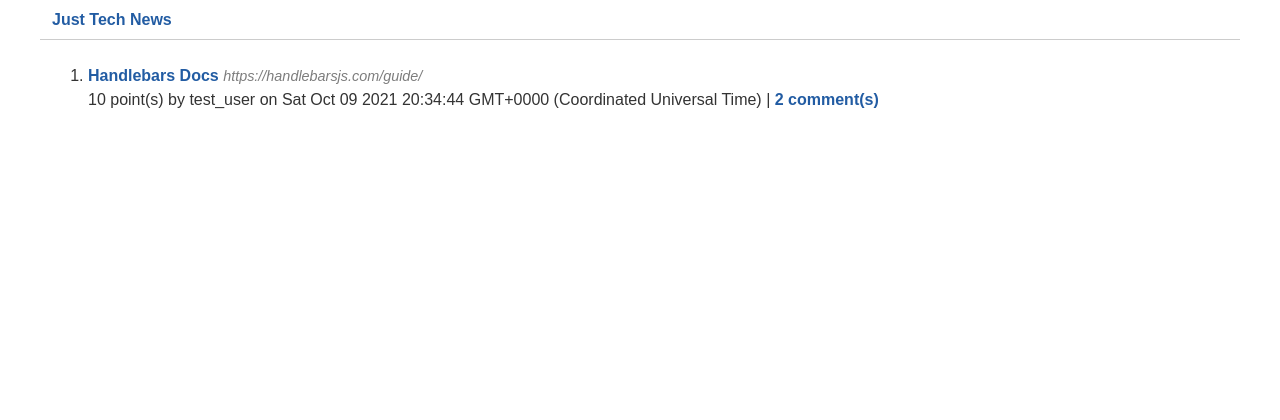
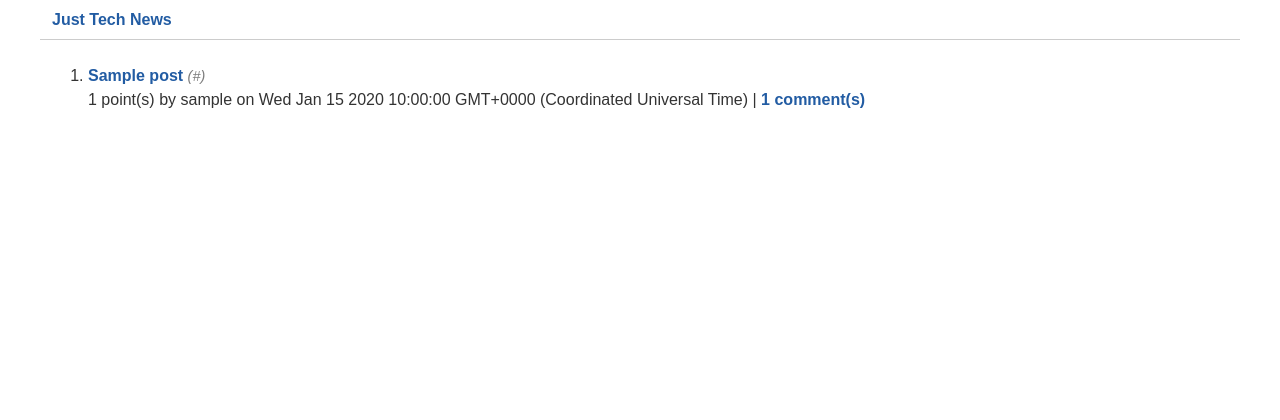
Before and after one commit to JonnyCano/just-tech-news, a Node server app: page / in a window 1280 px wide. Shown: the top 420 px of the page. Run offline with Node 20, Linux system fonts and the light colour scheme; tables that the repository leaves empty hold one stand-in row (values such as "Sample post"); some libraries are stand-ins or nearby versions.

Commit message:
sequelized the routes in controllers directory in the app to perform SQL joins to return the data from the just tech news database that is outlined in the views directory using built in express handlebars syntax architecture to handle that data while also enhancing the communication in our code semantically making it easy to understand for machine and average human alike

```diff
--- a/controllers/api/post-routes.js
+++ b/controllers/api/post-routes.js
@@ -2,7 +2,7 @@ const router = require('express').Router();
 const sequelize = require('../../config/connection');
 const { Post, User, Vote, Comment } = require('../../models');
 
-// get all users
+// get all users; return all posts and their nested properties
 router.get('/', (req, res) => {
     console.log('===========================');
     Post.findAll({
--- a/controllers/home-routes.js
+++ b/controllers/home-routes.js
@@ -1,17 +1,43 @@
 const router = require('express').Router();
+const sequelize = require('../config/connection');
+const { Post, User, Comment } = require('../models');
 
 router.get('/', (req, res) => {
-    res.render('homepage', {
-        id: 1,
-        post_url: 'https://handlebarsjs.com/guide/',
-        title: 'Handlebars Docs',
-        created_at: new Date(),
-        vote_count: 10,
-        comments: [{}, {}],
-        user: {
-            username: 'test_user'
-        }
-    });
+    Post.findAll({
+        attributes: [
+            'id',
+            'post_url',
+            'title',
+            'created_at',
+            [sequelize.literal('(SELECT COUNT(*) FROM vote WHERE post.id = vote.post_id)'), 'vote_count']
+        ],
+        include: [
+            {
+                model: Comment,
+                attributes: ['id', 'comment_text', 'post_id', 'user_id', 'created_at'],
+                include: {
+                    model: User,
+                    attributes: ['username']
+                }
+            },
+            {
+                model: User,
+                attributes: ['username']
+            }
+        ]
+    })
+        .then(dbPostData => {
+            // pass a single post object into the homepage template
+            // but first check the console for there might be one or more reasons why this will not render
+            console.log(dbPostData[0]);
+            // get all the db post data to date and assign it to an object variable called posts
+            const posts = dbPostData.map(post => post.get({ plain: true }));
+            res.render('homepage', { posts });
+        })
+        .catch(err => {
+            console.log(err);
+            res.status(500).json(err);
+        });
 });
 
 module.exports = router;
--- a/views/homepage.handlebars
+++ b/views/homepage.handlebars
@@ -1,16 +1,18 @@
 <ol class="post-list">
+    {{#each posts as |post|}}
     <li>
         <article class="post">
             <div class="title">
-                <a href="{{post_url}}" target="_blank">{{title}}</a>
-                <span>{{post_url}}</span>
+                <a href="{{post.post_url}}" target="_blank">{{post.title}}</a>
+                <span>({{post.post_url}})</span>
             </div>
             <div class="meta">
-                {{vote_count}} point(s) by {{user.username}} on
-                {{created_at}}
+                {{post.vote_count}} point(s) by {{post.user.username}} on
+                {{post.created_at}}
                 |
-                <a href="/post/{{id}}">{{comments.length}} comment(s)</a>
+                <a href="/post/{{post.id}}">{{post.comments.length}} comment(s)</a>
             </div>
         </article>
     </li>
+    {{/each}}
 </ol>
--- a/views/layouts/main.handlebars
+++ b/views/layouts/main.handlebars
@@ -7,6 +7,7 @@
     <meta name="viewport" content="width=device-width, initial-scale=1.0">
     <title>Just Tech News</title>
     <link rel="stylesheet" href="/stylesheets/style.css">
+    <link rel="shortcut icon" type="image/png" href="/images/canocan_3000.png" />
 </head>
 
 <body>
```
Also changed, not shown: public/images/canocan_3000.png (added).
